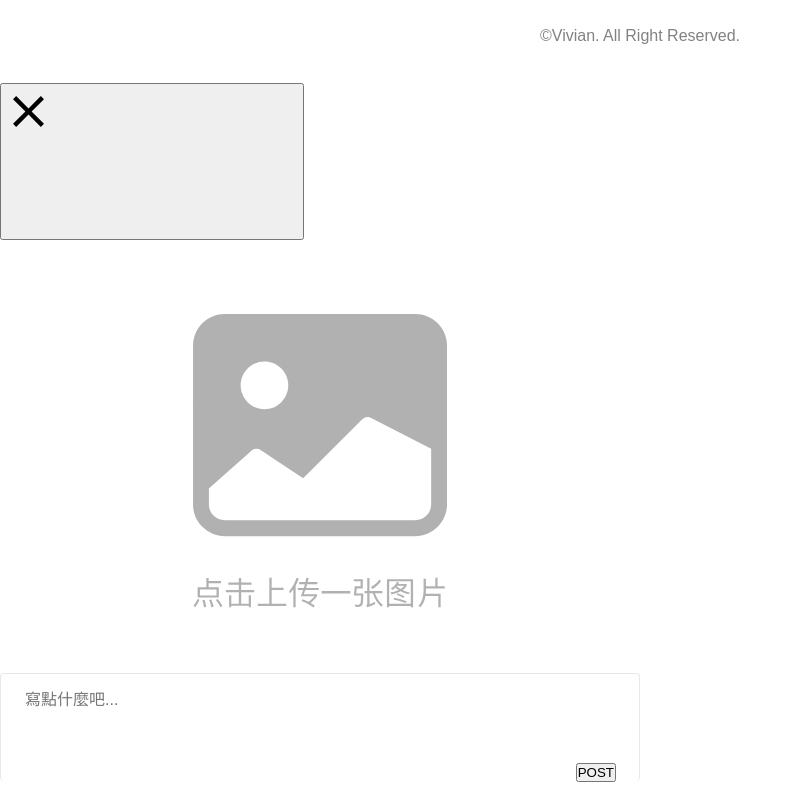
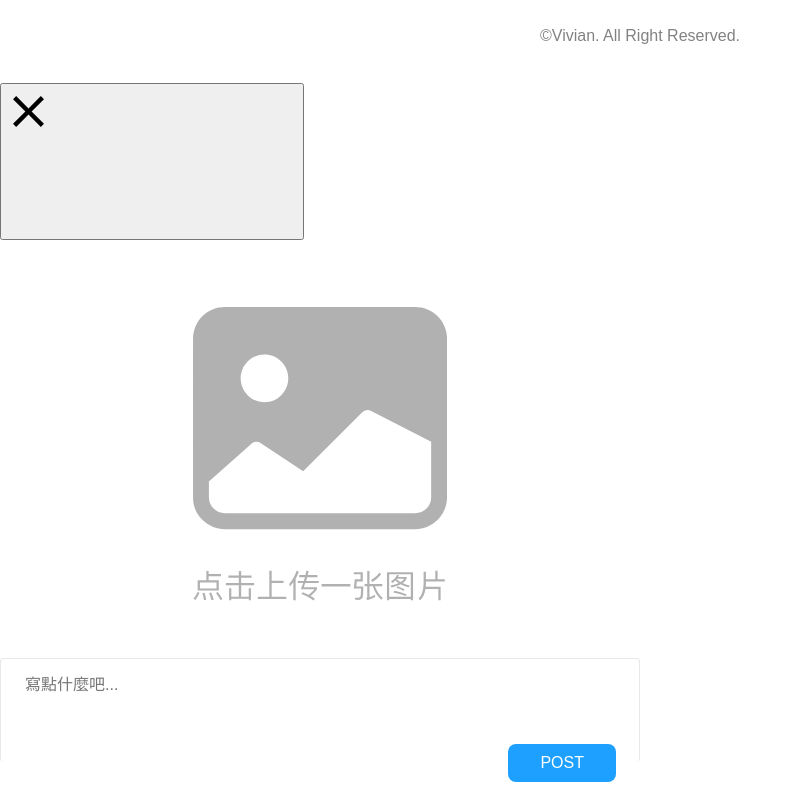
Before and after one commit to VVNLU/IG-practise, a Vue app in the folder frontend/: page / in a window 1280 px wide. Shown: the part 1561-2361 px from the top of the page, without its empty margins (0-802 px from the left). Built offline with nearby package versions, Linux system fonts and the light colour scheme.

Commit message:
更正單字、刪除錯誤屬性

```diff
--- a/frontend/src/components/PostUpload.vue
+++ b/frontend/src/components/PostUpload.vue
@@ -6,13 +6,14 @@
         <input type="file" accept="image/*" class="fileChooser" />
       </label>
       <textarea placeholder="寫點什麼吧..." class="postContentInput"></textarea>
-      <button class="pubBtn">POST</button>
+      <TheButton class="pubBtn">POST</TheButton>
     </div>
   </TheModal>
 </template>
 <script setup>
 import TheModal from './TheModal.vue';
 import TheIcon from './TheIcon.vue';
+import TheButton from './TheButton.vue';
 </script>
 <style scoped>
 .postUpload {
```
